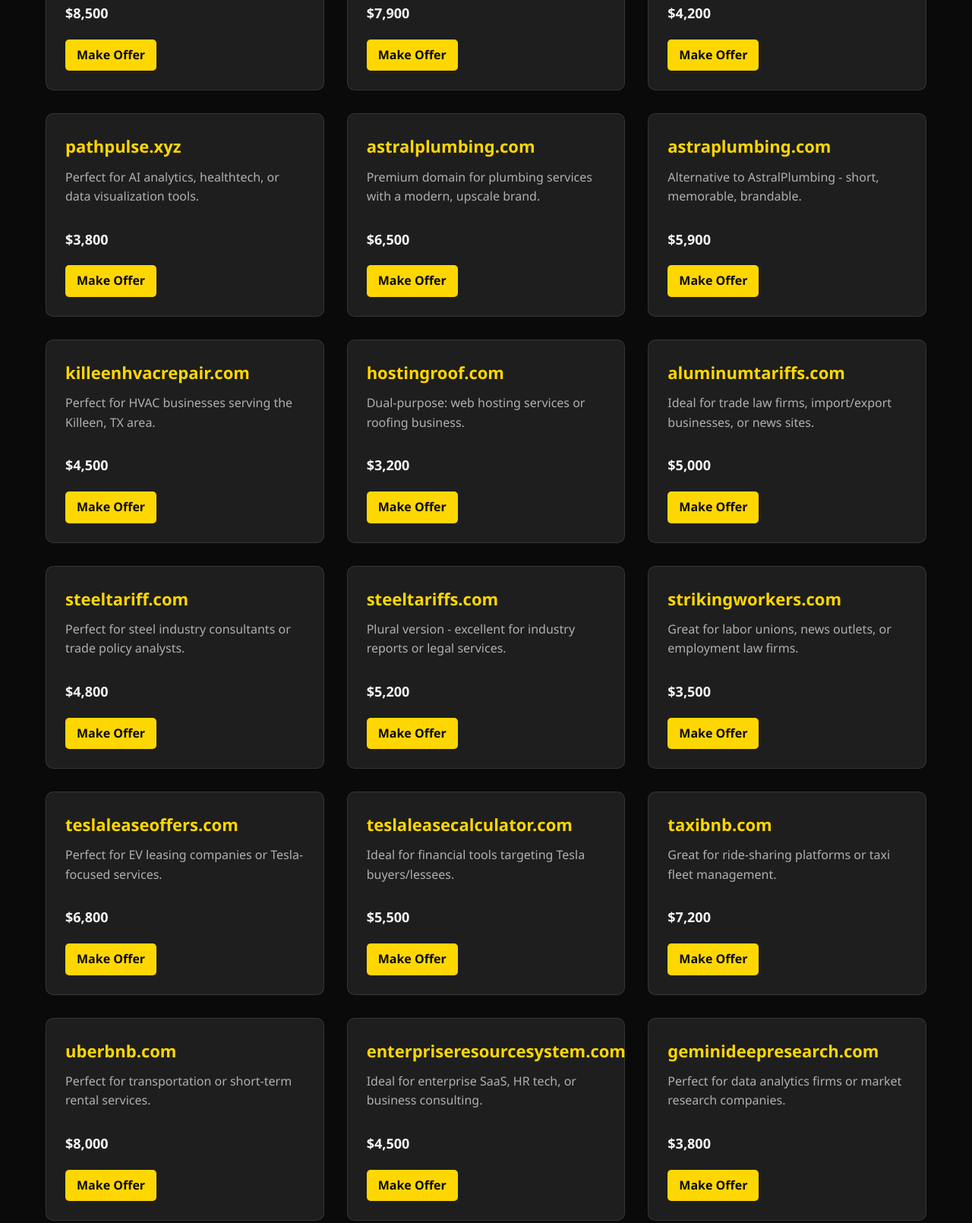
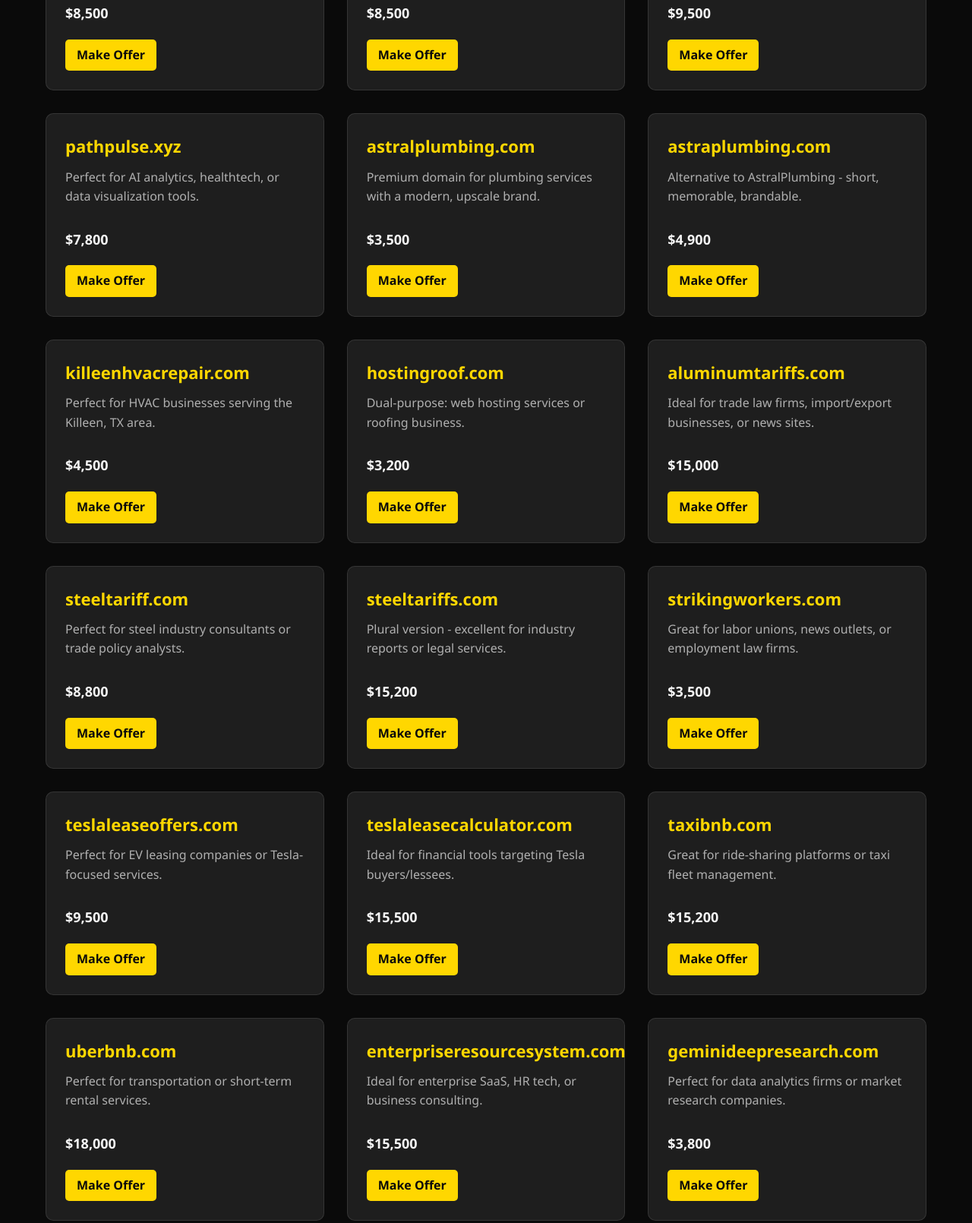
Before and after one commit to kukatinga/domainmont, a plain HTML site: page index.html in a window 1280 px wide. Shown: the part 1288-2898 px from the top of the page at 76% size. Drawn offline with Linux system fonts and the light colour scheme.

Commit message:
Update index.html

```diff
--- a/index.html
+++ b/index.html
@@ -451,21 +451,21 @@
                 <div class="domain-card">
                     <div class="domain-name">reinpay.com</div>
                     <div class="domain-description">Ideal for modern banking, payment processing, or financial apps.</div>
-                    <div class="domain-price">$7,900</div>
+                    <div class="domain-price">$8,500</div>
                     <a href="#contact" class="domain-cta">Make Offer</a>
                 </div>
 
                 <div class="domain-card">
                     <div class="domain-name">gxchain.xyz</div>
                     <div class="domain-description">Great for blockchain projects, crypto ventures, or tech startups.</div>
-                    <div class="domain-price">$4,200</div>
+                    <div class="domain-price">$9,500</div>
                     <a href="#contact" class="domain-cta">Make Offer</a>
                 </div>
 
                 <div class="domain-card">
                     <div class="domain-name">pathpulse.xyz</div>
                     <div class="domain-description">Perfect for AI analytics, healthtech, or data visualization tools.</div>
-                    <div class="domain-price">$3,800</div>
+                    <div class="domain-price">$7,800</div>
                     <a href="#contact" class="domain-cta">Make Offer</a>
                 </div>
 
@@ -473,14 +473,14 @@
                 <div class="domain-card">
                     <div class="domain-name">astralplumbing.com</div>
                     <div class="domain-description">Premium domain for plumbing services with a modern, upscale brand.</div>
-                    <div class="domain-price">$6,500</div>
+                    <div class="domain-price">$3,500</div>
                     <a href="#contact" class="domain-cta">Make Offer</a>
                 </div>
 
                 <div class="domain-card">
                     <div class="domain-name">astraplumbing.com</div>
                     <div class="domain-description">Alternative to AstralPlumbing - short, memorable, brandable.</div>
-                    <div class="domain-price">$5,900</div>
+                    <div class="domain-price">$4,900</div>
                     <a href="#contact" class="domain-cta">Make Offer</a>
                 </div>
 
@@ -502,21 +502,21 @@
                 <div class="domain-card">
                     <div class="domain-name">aluminumtariffs.com</div>
                     <div class="domain-description">Ideal for trade law firms, import/export businesses, or news sites.</div>
-                    <div class="domain-price">$5,000</div>
+                    <div class="domain-price">$15,000</div>
                     <a href="#contact" class="domain-cta">Make Offer</a>
                 </div>
 
                 <div class="domain-card">
                     <div class="domain-name">steeltariff.com</div>
                     <div class="domain-description">Perfect for steel industry consultants or trade policy analysts.</div>
-                    <div class="domain-price">$4,800</div>
+                    <div class="domain-price">$8,800</div>
                     <a href="#contact" class="domain-cta">Make Offer</a>
                 </div>
 
                 <div class="domain-card">
                     <div class="domain-name">steeltariffs.com</div>
                     <div class="domain-description">Plural version - excellent for industry reports or legal services.</div>
-                    <div class="domain-price">$5,200</div>
+                    <div class="domain-price">$15,200</div>
                     <a href="#contact" class="domain-cta">Make Offer</a>
                 </div>
 
@@ -531,28 +531,28 @@
                 <div class="domain-card">
                     <div class="domain-name">teslaleaseoffers.com</div>
                     <div class="domain-description">Perfect for EV leasing companies or Tesla-focused services.</div>
-                    <div class="domain-price">$6,800</div>
+                    <div class="domain-price">$9,500</div>
                     <a href="#contact" class="domain-cta">Make Offer</a>
                 </div>
 
                 <div class="domain-card">
                     <div class="domain-name">teslaleasecalculator.com</div>
                     <div class="domain-description">Ideal for financial tools targeting Tesla buyers/lessees.</div>
-                    <div class="domain-price">$5,500</div>
+                    <div class="domain-price">$15,500</div>
                     <a href="#contact" class="domain-cta">Make Offer</a>
                 </div>
 
                 <div class="domain-card">
                     <div class="domain-name">taxibnb.com</div>
                     <div class="domain-description">Great for ride-sharing platforms or taxi fleet management.</div>
-                    <div class="domain-price">$7,200</div>
+                    <div class="domain-price">$15,200</div>
                     <a href="#contact" class="domain-cta">Make Offer</a>
                 </div>
 
                 <div class="domain-card">
                     <div class="domain-name">uberbnb.com</div>
                     <div class="domain-description">Perfect for transportation or short-term rental services.</div>
-                    <div class="domain-price">$8,000</div>
+                    <div class="domain-price">$18,000</div>
                     <a href="#contact" class="domain-cta">Make Offer</a>
                 </div>
 
@@ -560,7 +560,7 @@
                 <div class="domain-card">
                     <div class="domain-name">enterpriseresourcesystem.com</div>
                     <div class="domain-description">Ideal for enterprise SaaS, HR tech, or business consulting.</div>
-                    <div class="domain-price">$4,500</div>
+                    <div class="domain-price">$15,500</div>
                     <a href="#contact" class="domain-cta">Make Offer</a>
                 </div>
 
@@ -589,7 +589,7 @@
                 <div class="domain-card">
                     <div class="domain-name">socialstockfish.com</div>
                     <div class="domain-description">Perfect for stock trading communities or financial social networks.</div>
-                    <div class="domain-price">$4,200</div>
+                    <div class="domain-price">$8,200</div>
                     <a href="#contact" class="domain-cta">Make Offer</a>
                 </div>
 
```
